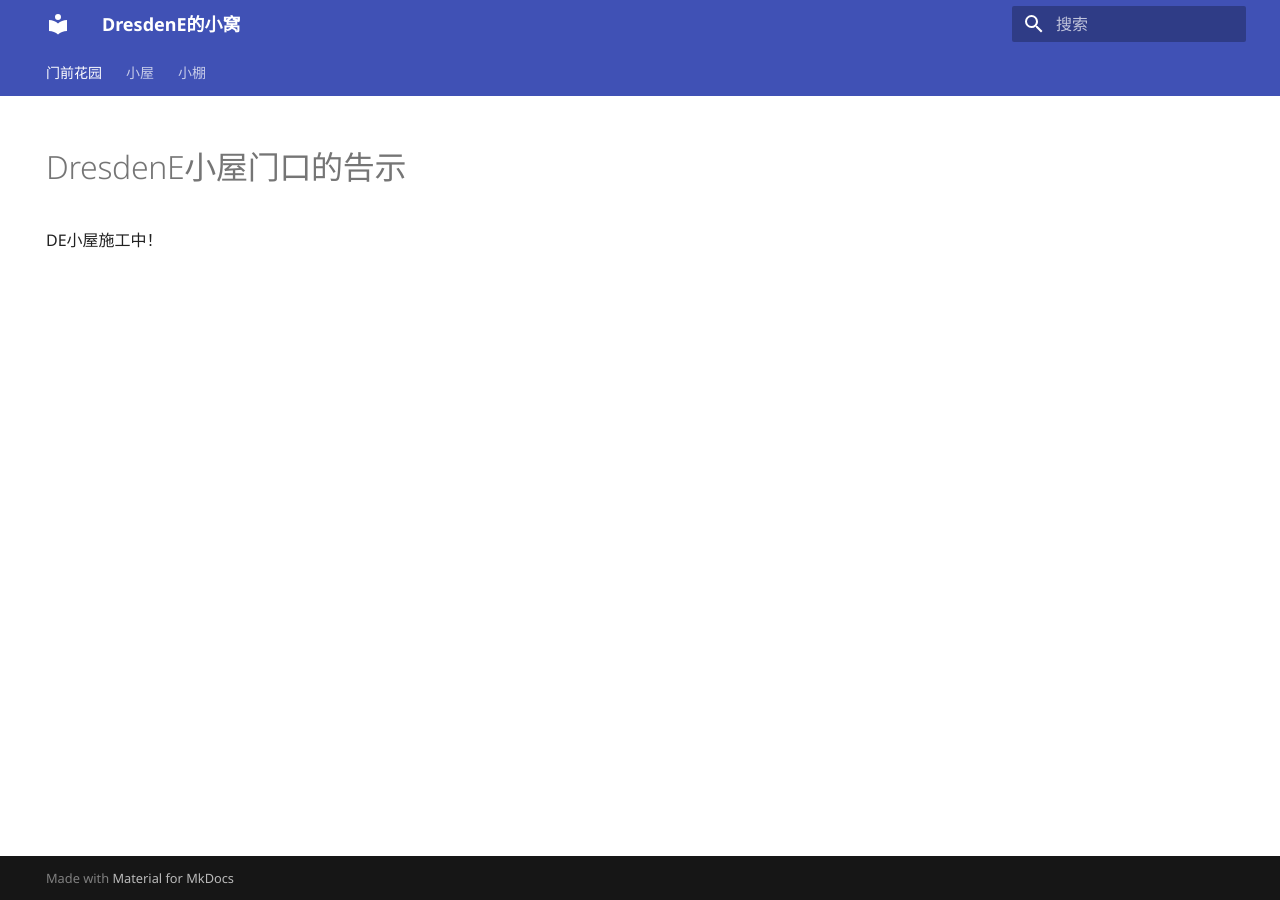
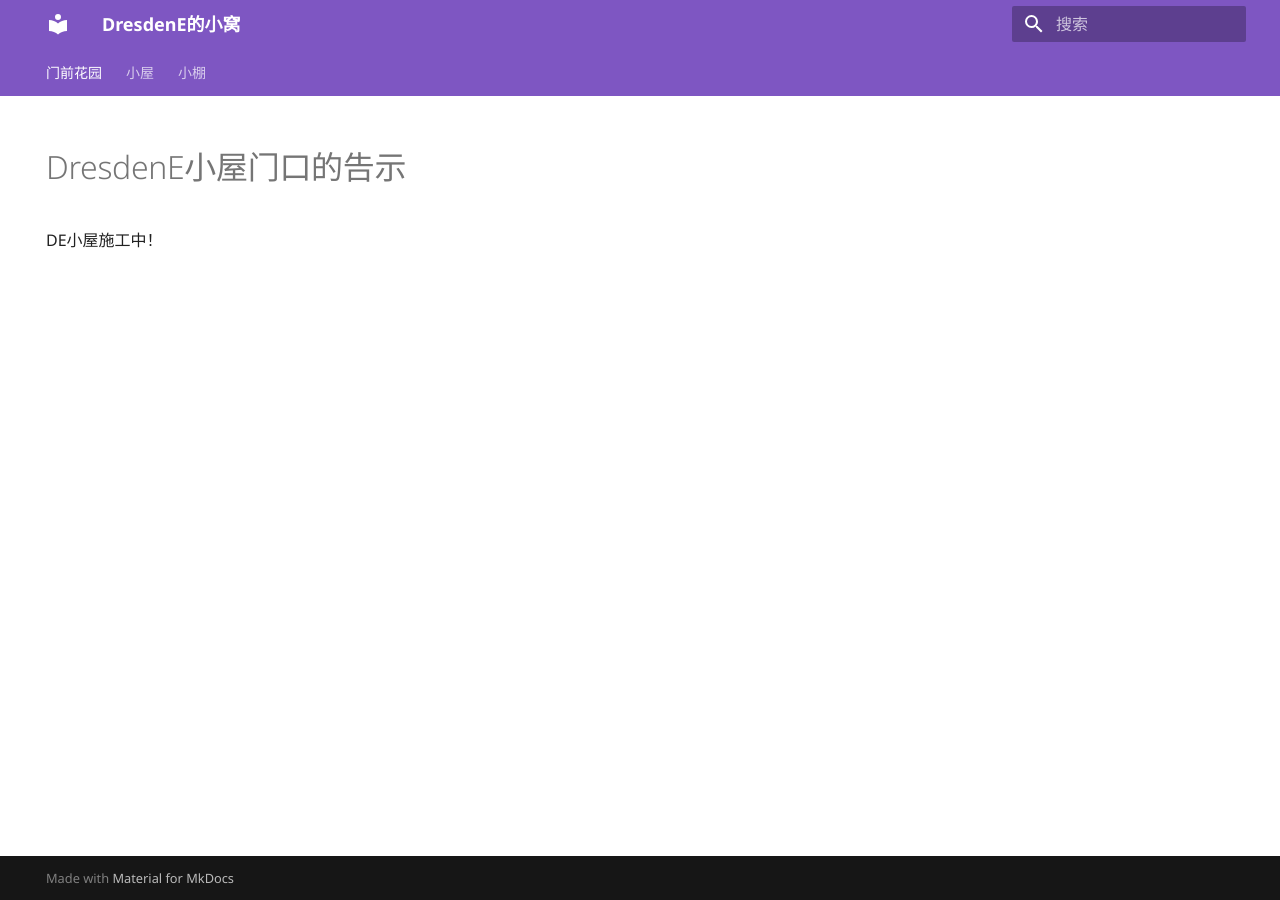
Before and after one commit to DresdenE/dresdene.github.io, an MkDocs documentation site: the page built from docs/index.md, in a window 1280 px wide. Built offline with MkDocs 1.6.1 and Material for MkDocs 9.7.7, drawn with Linux system fonts in a browser that asks for light colours.

Commit message:
Paint the wall

```diff
--- a/mkdocs.yml
+++ b/mkdocs.yml
@@ -5,10 +5,12 @@ theme:
   language: zh
   font:
     text: "Noto Sans"
+  palette:
+    primary: 'deep purple'
+    accent: 'deep orange'
   features:
     - navigation.indexes
     - navigation.instant
-    - navigation.sections
     - navigation.tabs
     - navigation.tracking
 
```
